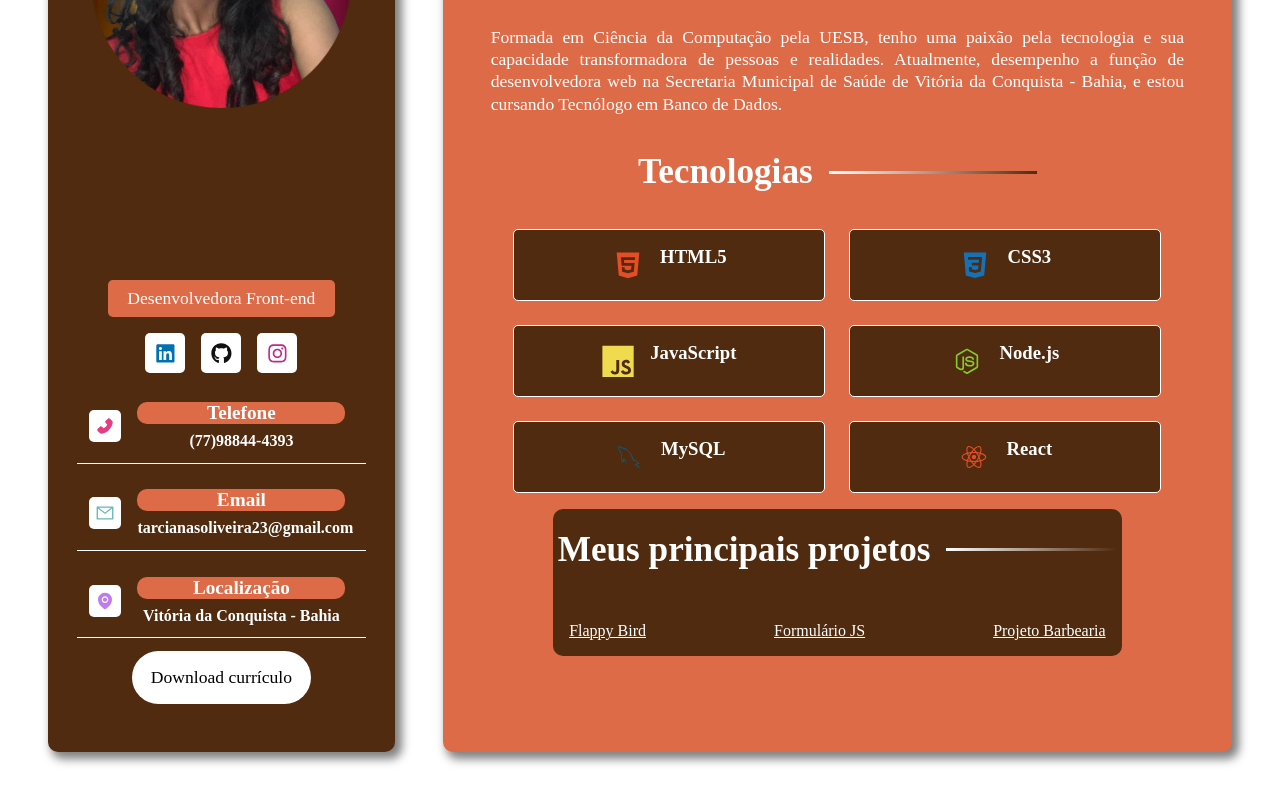
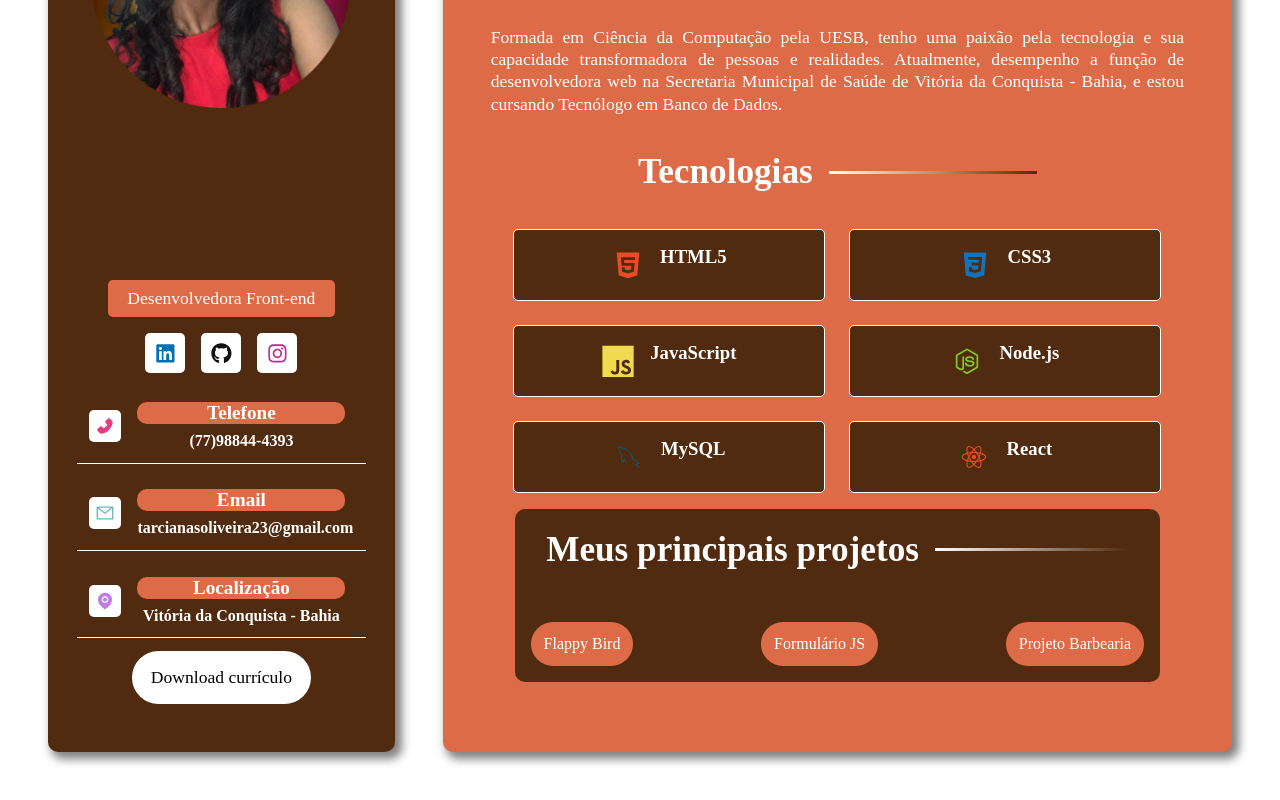
Before and after one commit to tarciana23/Portif-lio-Tarciana---Dev, a React (Vite) app: page / in a window 1280 px wide. Shown: the part 371-1171 px from the top of the page. Built offline with nearby package versions, Linux system fonts and the light colour scheme.

Commit message:
alteração design dos projetos

```diff
--- a/src/styles/components/projetos.sass
+++ b/src/styles/components/projetos.sass
@@ -12,11 +12,11 @@
 
     li
         list-style: none
-        text-decoration: underline 1px white
+        background: variables.$body-color
+        padding: 0.8rem
+        border-radius: 1.5rem
+        text-align: center
 
         a
             text-decoration: none
             color: variables.$body-bg-color
-
-            &:hover
-                background: linear-gradient(to bottom,rgba( 222,107,72,1)0%,rgba(80,43,15,1)100%)
```
